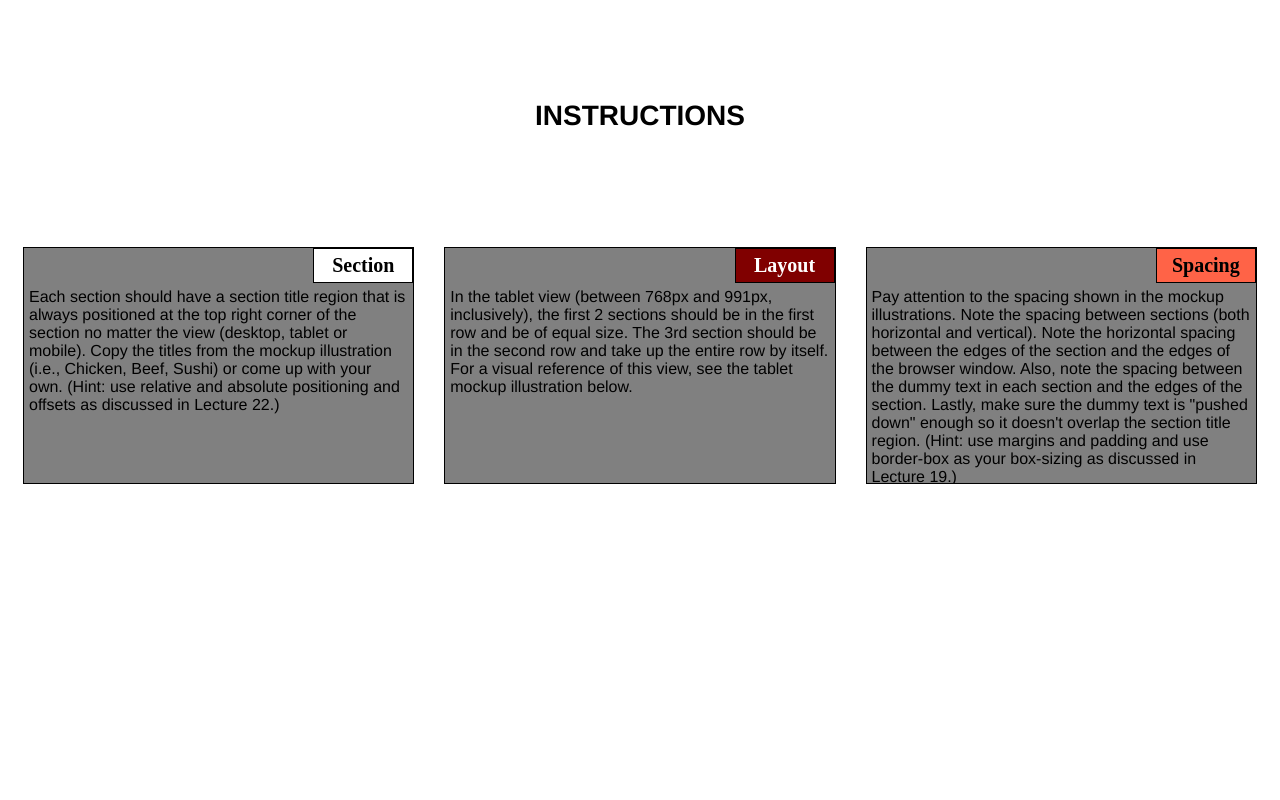
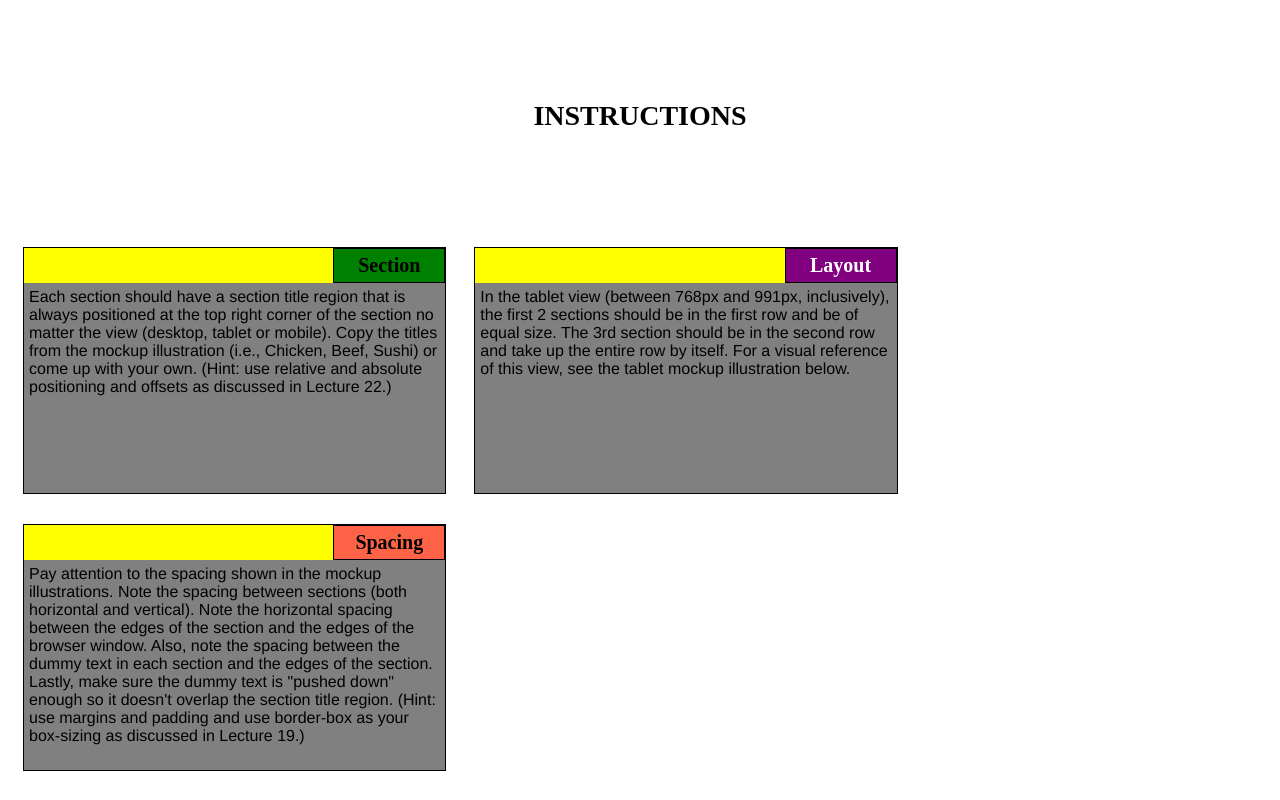
Before and after one commit to sai-srujana-14-2k/Coursera-test, a plain HTML site: page module2-solution/index.html in a window 1280 px wide. Drawn offline with Linux system fonts and the light colour scheme.

Commit message:
Update index.html

```diff
--- a/module2-solution/index.html
+++ b/module2-solution/index.html
@@ -6,17 +6,17 @@
 <title>module2-solution</title>
 </head>
 <style >
-	/*basic style*/
-	* {
+	/*Regular style*/
+	 {
 		box-sizing: border-box;
 	}
 	body {
-		background-color: white;
+		background-color: powder blue;
 	}
 	h1 {
 		margin: 100px;
 		text-align: center;
-		font-family: Helvetica;
+		font-family: Green;
 		font-weight: bold;
 		font-size: 175%;
 	}
@@ -31,7 +31,7 @@
 	}
 	div {
 		position: relative;
-		background-color: gray;
+		background-color: Yellow;
 		border: 1px solid black;
 		width: 100%;
 		margin-left: auto;
@@ -47,7 +47,7 @@
 		text-align: center;
 		font-size: 125%;
 		font-weight: bold;
-		background-color: white;
+		background-color: green;
 
 	}
 	.sub2 {
@@ -60,7 +60,7 @@
 		text-align: center;
 		font-size: 125%;
 		font-weight: bold;
-		background-color: maroon;
+		background-color: purple;
 
 	}
 	.sub3 {
```
